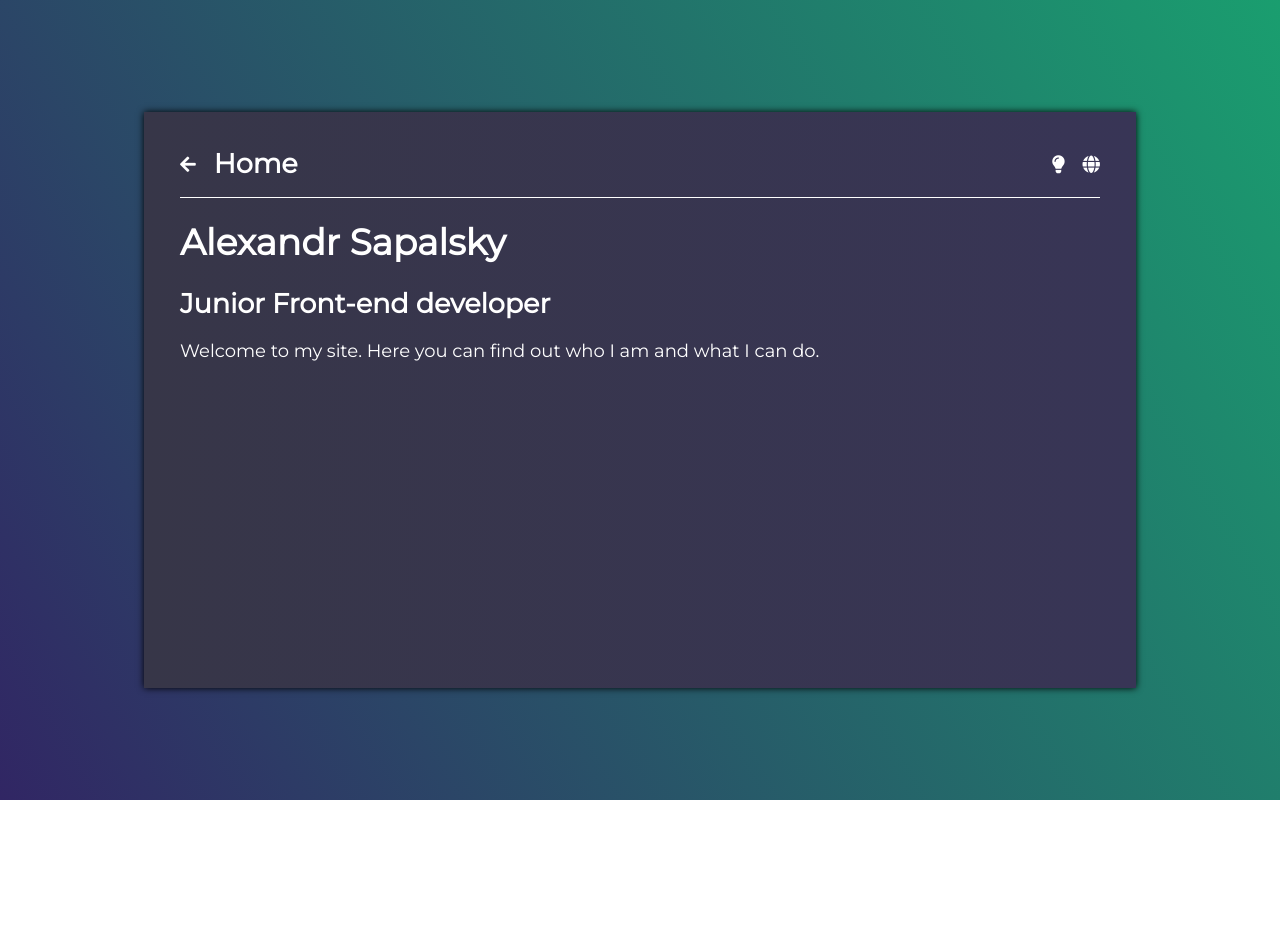
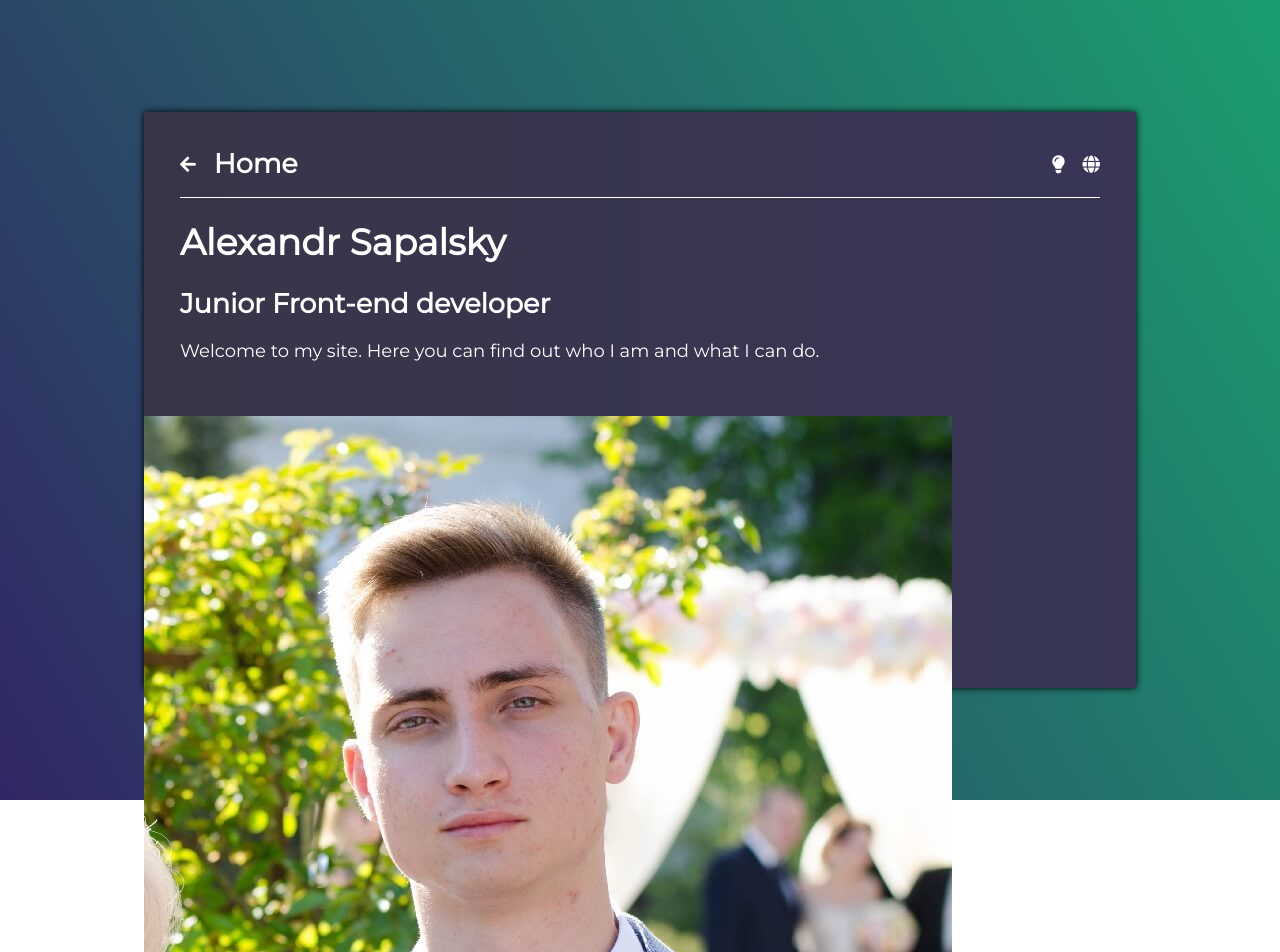
Before and after one commit to fav757/personal_website, a React (Create React App) app: page / in a window 1280 px wide. Shown: the top 952 px of the page. Before the commit the page ends 800 px from the top, so only its background shows below. Built offline with nearby package versions, Linux system fonts and the light colour scheme.

Commit message:
add Slide component

```diff
--- a/src/App.js
+++ b/src/App.js
@@ -1,10 +1,12 @@
 import React from 'react';
 import ContentSide from './components/ContentSide/ContentSide';
+import SliderSide from './components/SliderSide/SliderSide';
 
 function App() {
   return (
     <div>
       <ContentSide />
+      <SliderSide />
     </div>
   );
 }
--- /dev/null
+++ b/src/components/SliderSide/SliderSide.js
@@ -0,0 +1,15 @@
+import React from 'react';
+import styled from 'styled-components';
+import slideHome from './slide_home.jpg';
+
+function SliderSide() {
+  return (
+    <div>
+      <div>
+        <img src={slideHome} alt='slide'></img>
+      </div>
+    </div>
+  );
+}
+
+export default SliderSide;
--- a/src/index.css
+++ b/src/index.css
@@ -1,5 +1,9 @@
 *, ::before, ::after {
   box-sizing: border-box;
+}
+
+img {
+  max-width: 100%;
 }
 
 :root {
```
Also changed, not shown: src/components/SliderSide/slide_home.jpg (added).
